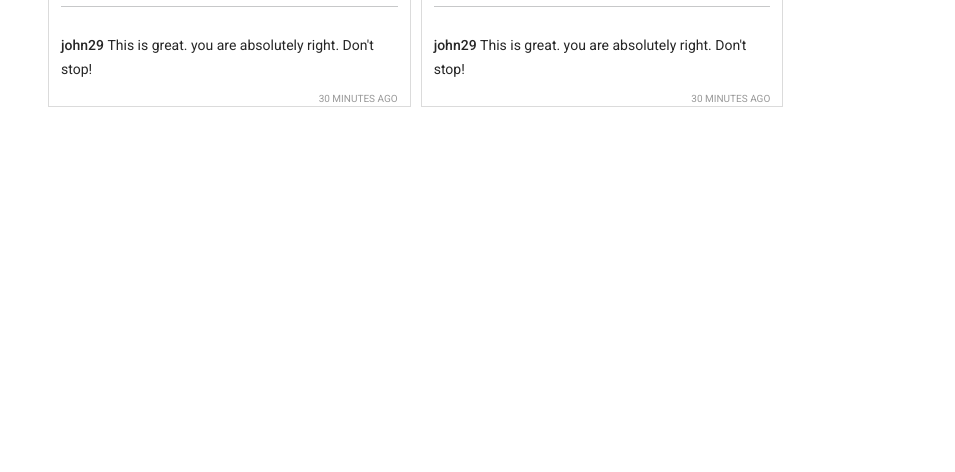
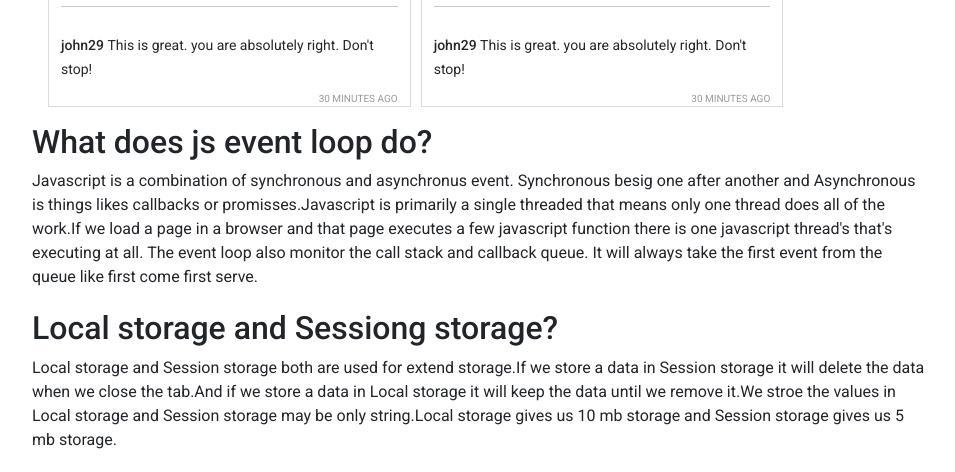
Before and after one commit to siambd/instagram-clone, a plain HTML site: page index.html in a window 1280 px wide. Shown: the part 1425-1897 px from the top of the page, without its empty margins (38-993 px from the left). Before the commit the page ends 1548 px from the top, so only its background shows below. Drawn offline with nearby package versions, Linux system fonts and the light colour scheme.

```diff
--- a/css/style.css
+++ b/css/style.css
@@ -1,4 +1,4 @@
-@import url('https://fonts.googleapis.com/css2?family=Roboto:wght@300;400;500;700&display=swap');
+@import url("https://fonts.googleapis.com/css2?family=Roboto:wght@300;400;500;700&display=swap");
 
 /* CSS Reset */
 *,
@@ -14,7 +14,7 @@ button,
 input,
 select,
 textarea {
-  font-family: 'Roboto', sans-serif;
+  font-family: "Roboto", sans-serif;
 }
 
 /* Vars */
@@ -44,7 +44,7 @@ img {
   max-width: 100%;
 }
 
-#posts{
+#posts {
   display: grid;
   gap: 10px;
   grid-template-columns: repeat(3, 1fr);
@@ -62,7 +62,6 @@ img {
   overflow: hidden;
   border: 1px solid var(--border);
   text-align: left;
-
 }
 
 .post__header {
@@ -86,7 +85,7 @@ img {
   position: relative;
 }
 .post__avatar::after {
-  content: '';
+  content: "";
   position: absolute;
   top: 0;
   bottom: 0;
@@ -200,7 +199,7 @@ img {
   position: relative;
 }
 .post__likes-avatar::after {
-  content: '';
+  content: "";
   position: absolute;
   top: 0;
   bottom: 0;
@@ -233,23 +232,36 @@ img {
   text-transform: uppercase;
   text-align: right;
 }
-.post__content{
+.post__content {
   margin: 10px 0;
   color: gray;
 }
 
-#liked{
+#liked {
   display: none;
 }
-#reported{
+#reported {
   display: none;
+}
+
+#question {
+  width: 600px;
+  justify-content: center;
+  margin-left: 70px;
+}
+.answer {
+  display: flex;
+  margin: 0px 70px;
+  justify-content: center;
+  align-items: center;
+  width: 70%;
+  margin-bottom: 20px;
 }
 
 @media only screen and (max-width: 992px) {
   #posts {
     grid-template-columns: repeat(2, 1fr);
   }
-
 }
 @media only screen and (max-width: 576px) {
   #posts {
--- a/index.html
+++ b/index.html
@@ -88,7 +88,28 @@
         <h1>Reported posts</h1>
       </div>
     </main>
-
+    <section id="bonus">
+      <h2 id="question">What does js event loop do?</h2>
+      <p class="answer">
+        Javascript is a combination of synchronous and asynchronus event.
+        Synchronous besig one after another and Asynchronous is things likes
+        callbacks or promisses.Javascript is primarily a single threaded that
+        means only one thread does all of the work.If we load a page in a
+        browser and that page executes a few javascript function there is one
+        javascript thread's that's executing at all. The event loop also monitor
+        the call stack and callback queue. It will always take the first event
+        from the queue like first come first serve.
+      </p>
+      <h2 id="question">Local storage and Sessiong storage?</h2>
+      <p class="answer">
+        Local storage and Session storage both are used for extend storage.If we
+        store a data in Session storage it will delete the data when we close
+        the tab.And if we store a data in Local storage it will keep the data
+        until we remove it.We stroe the values in Local storage and Session
+        storage may be only string.Local storage gives us 10 mb storage and
+        Session storage gives us 5 mb storage.
+      </p>
+    </section>
     <footer></footer>
 
     <!-- add javascript  file  -->
```
